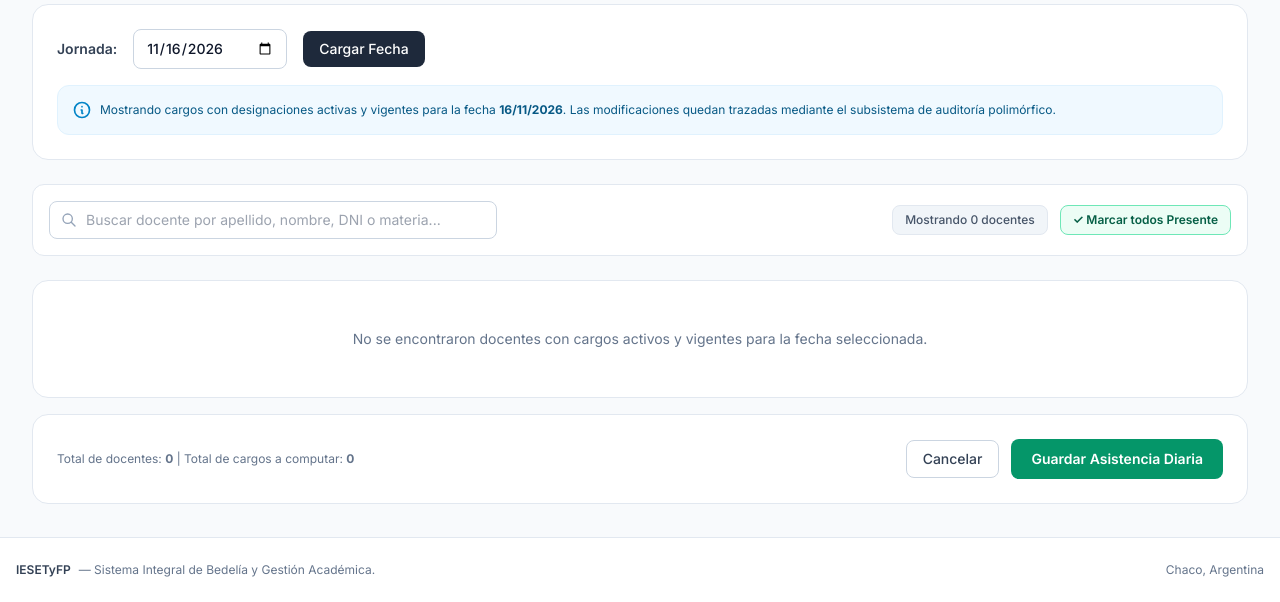
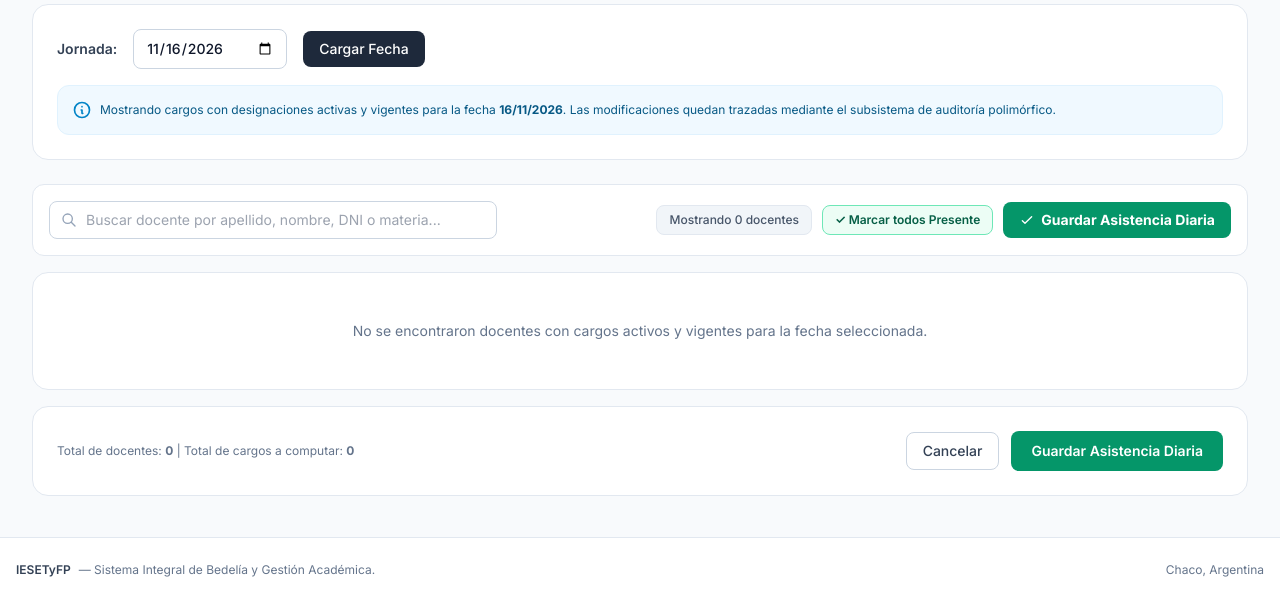
Before and after one commit to NeumannMaxii/zunin, a Django app: page /asistencia/diaria/ in a window 1280 px wide. Shown: the part 198-800 px from the top of the page. Run offline with Django 5.2, Linux system fonts and the light colour scheme; the visitor is signed in with stand-in values (Sample User, id 1); data that the repository does not hold is empty; some libraries are stand-ins or nearby versions.

Commit message:
ui(asistencia): agregar boton sticky superior de Guardar Asistencia Diaria

```diff
--- a/apps/asistencia/templates/asistencia/carga_masiva.html
+++ b/apps/asistencia/templates/asistencia/carga_masiva.html
@@ -62,8 +62,13 @@
         {% endif %}
     </div>
 
-    <!-- Barra de búsqueda y acciones rápidas -->
-    <div class="flex flex-col sm:flex-row justify-between items-stretch sm:items-center gap-3 bg-white p-4 rounded-xl border border-slate-200 shadow-2xs">
+    <!-- Formulario de Asistencia Diaria -->
+    <form method="post" id="form-asistencia-diaria" class="space-y-4">
+        {% csrf_token %}
+        <input type="hidden" name="fecha" value="{{ fecha|date:'Y-m-d' }}">
+
+        <!-- Barra de búsqueda y acciones rápidas con botón Guardar siempre visible -->
+        <div class="flex flex-col sm:flex-row justify-between items-stretch sm:items-center gap-3 bg-white p-4 rounded-xl border border-slate-200 shadow-2xs sticky top-16 z-20">
             <div class="relative flex-1 max-w-md">
                 <div class="absolute inset-y-0 left-0 pl-3 flex items-center pointer-events-none text-slate-400">
                     <svg class="w-4 h-4" fill="none" stroke="currentColor" viewBox="0 0 24 24">
@@ -77,21 +82,23 @@
                     &times;
                 </button>
             </div>
-        <div class="flex flex-wrap items-center gap-3 text-xs text-slate-600">
+            <div class="flex flex-wrap items-center gap-2.5 text-xs text-slate-600">
                 <span id="contador-docentes" class="font-medium bg-slate-100 px-3 py-1.5 rounded-lg border border-slate-200">
                     Mostrando {{ total_docentes }} docentes
                 </span>
-            <button type="button" id="btn-todos-presentes" class="inline-flex items-center px-3 py-1.5 border border-emerald-300 bg-emerald-50 text-emerald-800 rounded-lg font-semibold hover:bg-emerald-100 transition-colors shadow-2xs">
+                <button type="button" id="btn-todos-presentes" class="inline-flex items-center px-3 py-1.5 border border-emerald-300 bg-emerald-50 text-emerald-800 rounded-lg font-semibold hover:bg-emerald-100 transition-colors shadow-2xs cursor-pointer">
                     &check; Marcar todos Presente
+                </button>
+                <button type="submit" class="inline-flex items-center gap-1.5 px-4 py-2 bg-emerald-600 hover:bg-emerald-700 text-white rounded-lg text-xs sm:text-sm font-bold shadow-xs transition-colors cursor-pointer">
+                    <svg class="w-4 h-4" fill="none" stroke="currentColor" viewBox="0 0 24 24">
+                        <path stroke-linecap="round" stroke-linejoin="round" stroke-width="2" d="M5 13l4 4L19 7" />
+                    </svg>
+                    Guardar Asistencia Diaria
                 </button>
             </div>
         </div>
 
         <!-- Grilla de Asistencia Diaria (Agrupada por Docente) -->
-    <form method="post" class="space-y-4">
-        {% csrf_token %}
-        <input type="hidden" name="fecha" value="{{ fecha|date:'Y-m-d' }}">
-
         <div class="space-y-4" id="contenedor-docentes">
             {% for fila in docentes_grilla %}
             <div class="docente-bloque bg-white rounded-2xl border {% if es_feriado %}border-red-300 ring-1 ring-red-300{% else %}border-slate-200{% endif %} shadow-xs overflow-hidden transition-all"
```
Lines whose indentation alone changed are shown as unchanged.
